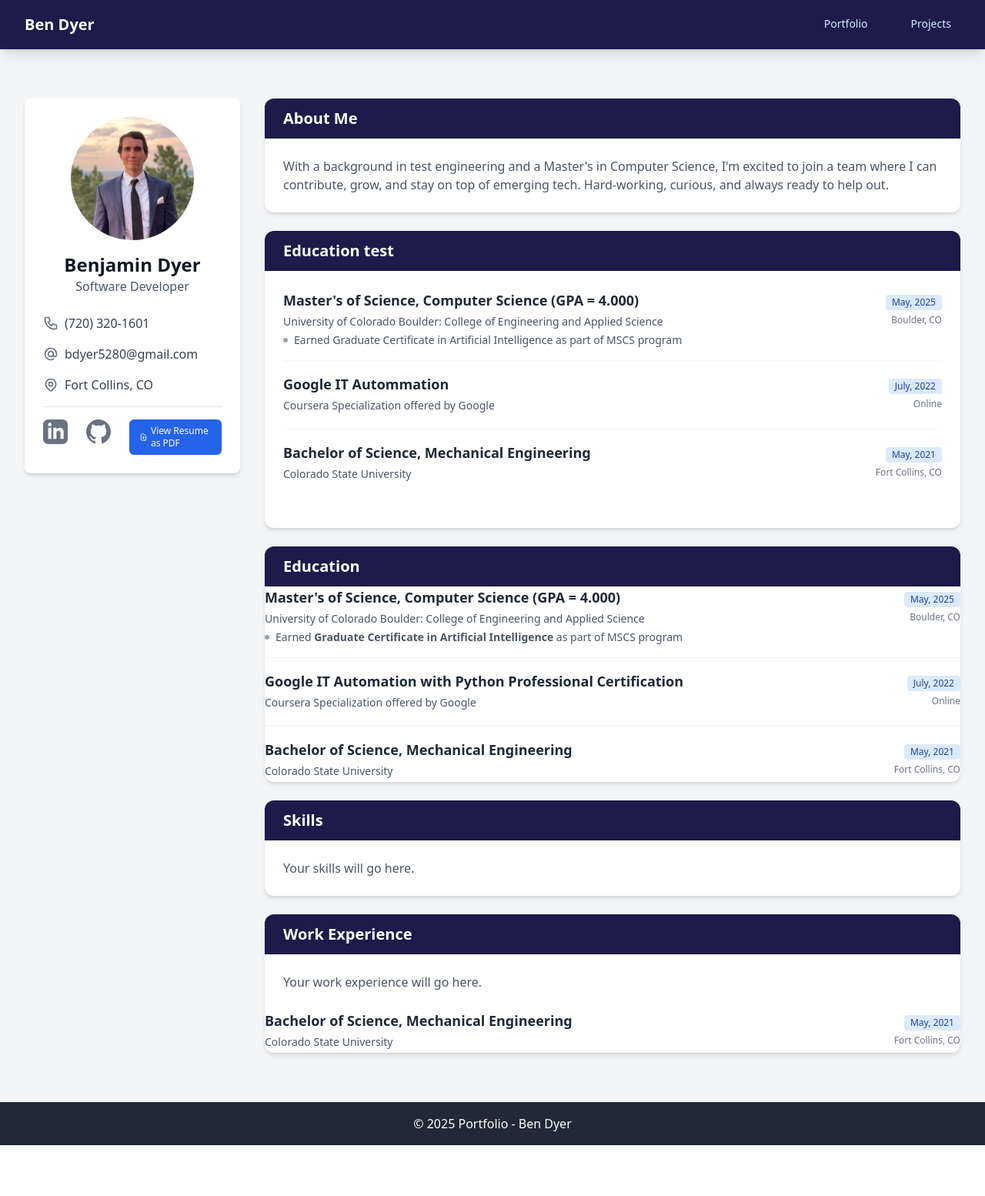
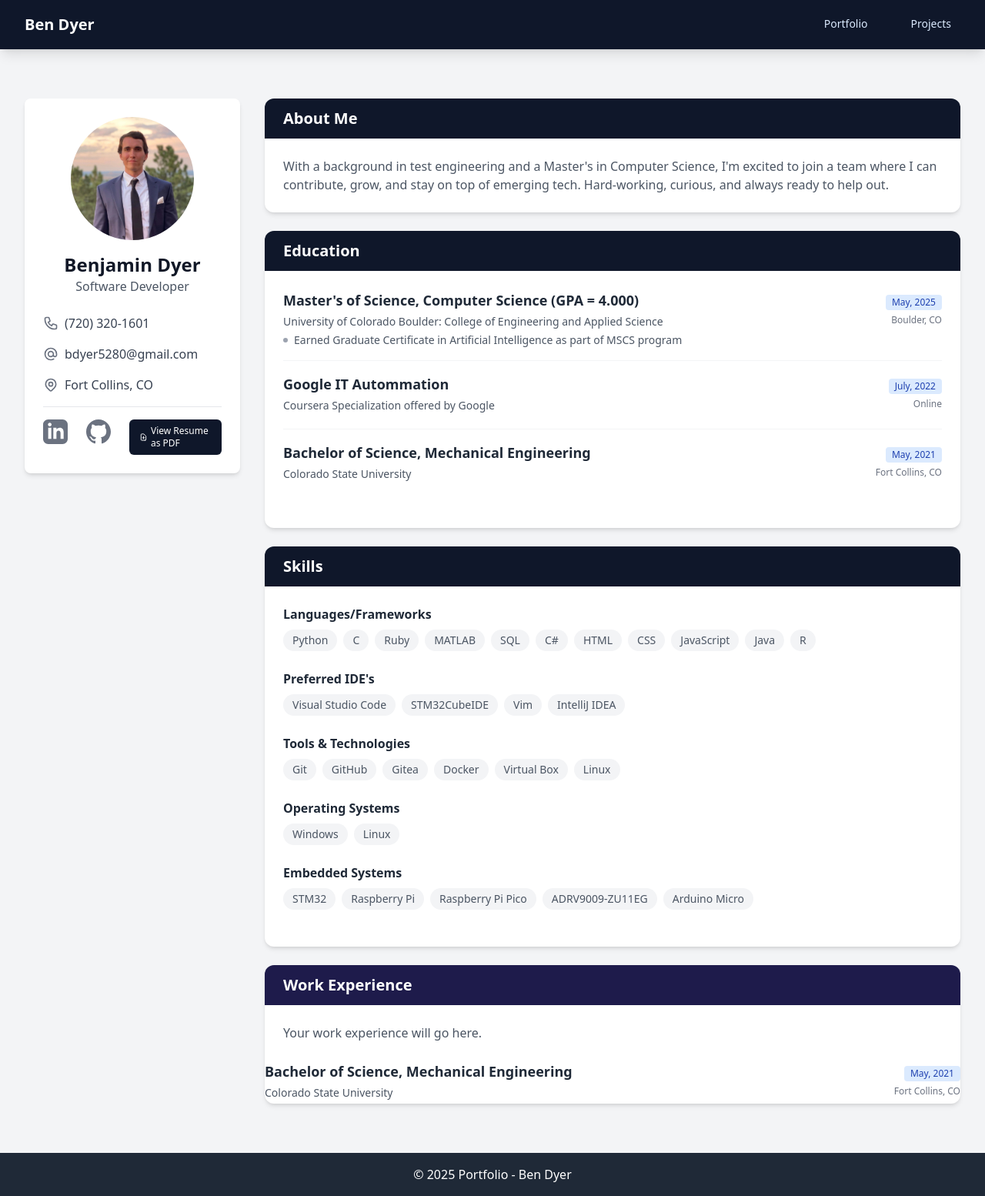
Before and after one commit to b5050d/portfolio, a Flask app: page / in a window 1280 px wide. Shown: the whole page at 77% size. Before the commit the page ends 1488 px from the top, so only its background shows below. Run offline with Flask 3, Linux system fonts and the light colour scheme; some libraries are stand-ins or nearby versions.

Commit message:
implemented skills section

```diff
--- a/app.py
+++ b/app.py
@@ -2,10 +2,11 @@ from flask import Flask, render_template
 
 app = Flask(__name__)
 from home_objects import educations
+from skills import skill_categories
 
 @app.route('/')
 def home():
-    return render_template('home.html', educations=educations)
+    return render_template('home.html', educations=educations, skill_categories=skill_categories)
 
 @app.route('/projects')
 def projects():
--- /dev/null
+++ b/skills.py
@@ -0,0 +1,83 @@
+
+class SkillCategory:
+    """
+    Category to hold skills
+    """
+    def __init__(self, title, skills: list = []):
+        self.title = title
+        self.skills = skills
+
+skill_categories = []
+
+# Category
+skill_categories.append(
+    SkillCategory(
+        title = "Languages/Frameworks",
+        skills = [
+            "Python",
+            "C",
+            "Ruby",
+            "MATLAB",
+            "SQL",
+            "C#",
+            "HTML",
+            "CSS",
+            "JavaScript",
+            "Java",
+            "R",
+        ]
+    )
+)
+
+skill_categories.append(
+    SkillCategory(
+        title = "Preferred IDE's",
+        skills = [
+            "Visual Studio Code",
+            "STM32CubeIDE",
+            "Vim",
+            "IntelliJ IDEA",
+        ]
+    )
+)
+
+skill_categories.append(
+    SkillCategory(
+        title = "Tools & Technologies",
+        skills = [
+            "Git",
+            "GitHub",
+            "Gitea",
+            "Docker",
+            "Virtual Box",
+            "Linux",
+        ]
+    )
+)
+
+skill_categories.append(
+    SkillCategory(
+        title = "Operating Systems",
+        skills = [
+            "Windows",
+            "Linux",
+        ]
+    )
+)
+
+
+skill_categories.append(
+    SkillCategory(
+        title = "Embedded Systems",
+        skills = [
+            "STM32",
+            "Raspberry Pi",
+            "Raspberry Pi Pico",
+            "ADRV9009-ZU11EG",
+            "Arduino Micro",
+        ]
+    )
+)
+# skill_categories.append(SkillCategory("Software Development", []))
+# skill_categories.append(SkillCategory("Testing", []))
+# skill_categories.append(SkillCategory("Other", []))
--- a/templates/base.html
+++ b/templates/base.html
@@ -7,7 +7,7 @@
     <script src="https://cdn.tailwindcss.com"></script>
 </head>
 <body class="bg-gray-100">
-    <header class="bg-indigo-950 shadow-lg">
+    <header class="bg-slate-900 shadow-lg">
         <div class="max-w-7xl mx-auto px-4 sm:px-6 lg:px-8">
             <div class="flex justify-between h-16">
                 <div class="flex items-center">
--- a/templates/home.html
+++ b/templates/home.html
@@ -50,7 +50,7 @@
                                 </svg>
                             </a>
                             <!-- Resume PDF -->
-                            <a href="{{ url_for('static', filename='BDyer_Resume_5_25.pdf') }}" target="_blank" class="inline-flex items-center px-3 py-1.5 border border-transparent text-xs font-medium rounded-md shadow-sm text-white bg-blue-600 hover:bg-indigo-950 focus:outline-none focus:ring-2 focus:ring-offset-2 focus:ring-blue-500 transition-colors">
+                            <a href="{{ url_for('static', filename='BDyer_Resume_5_25.pdf') }}" target="_blank" class="inline-flex items-center px-3 py-1.5 border border-transparent text-xs font-medium rounded-md shadow-sm text-white bg-slate-900 hover:bg-indigo-950 focus:outline-none focus:ring-2 focus:ring-offset-2 focus:ring-blue-500 transition-colors">
                                 <svg class="w-4 h-4 mr-1" fill="none" stroke="currentColor" viewBox="0 0 24 24">
                                     <path stroke-linecap="round" stroke-linejoin="round" stroke-width="2" d="M12 10v6m0 0l-3-3m3 3l3-3m2 8H7a2 2 0 01-2-2V5a2 2 0 012-2h5.586a1 1 0 01.707.293l5.414 5.414a1 1 0 01.293.707V19a2 2 0 01-2 2z"/>
                                 </svg>
@@ -66,7 +66,7 @@
         <div class="md:col-span-3 space-y-6">
             <!-- About Me Section -->
             <div class="bg-white rounded-xl shadow-md overflow-hidden">
-                <div class="bg-indigo-950 px-6 py-3 rounded-t-lg">
+                <div class="bg-slate-900 px-6 py-3 rounded-t-lg">
                     <h2 class="text-xl font-bold text-white">About Me</h2>
                 </div>
                 <div class="p-6">
@@ -75,8 +75,8 @@
             </div>
             <!-- sample eductiona-->
             <div class="bg-white rounded-xl shadow-md overflow-hidden">
-                <div class="bg-indigo-950 px-6 py-3">
-                    <h2 class="text-xl font-bold text-white">Education test</h2>
+                <div class="bg-slate-900 px-6 py-3">
+                    <h2 class="text-xl font-bold text-white">Education</h2>
                 </div>
                 <div class="p-6">
                     {% for education in educations %}
@@ -105,69 +105,25 @@
 
             </div>
 
-            <!-- Education Section -->
-            <div class="bg-white rounded-xl shadow-md overflow-hidden">
-                <div class="bg-indigo-950 px-6 py-3">
-                    <h2 class="text-xl font-bold text-white">Education</h2>
-                </div>
+            <!-- New Skills Section -->
 
-
-                <!-- Education Entry 1 -->
-                <div class="mb-4 pb-4 border-b border-gray-100">
-                    <div class="flex justify-between items-baseline">
-                        <h3 class="text-lg font-semibold text-gray-800">Master's of Science, Computer Science (GPA = 4.000)</h3>
-                        <span class="text-xs bg-blue-100 text-blue-800 px-2 py-0.5 rounded">May, 2025</span>
-                    </div>
-                    <div class="flex justify-between text-sm text-gray-600 mt-1">
-                        <span>University of Colorado Boulder: College of Engineering and Applied Science</span>
-                        <span class="text-xs text-gray-500">Boulder, CO</span>
-                    </div>
-                    <ul class="mt-1 text-sm text-gray-600 space-y-0.5">
-                        <li class="flex items-center">
-                            <span class="w-1.5 h-1.5 bg-gray-400 rounded-full mr-2"></span>
-                            Earned&nbsp;<strong>Graduate Certificate in Artificial Intelligence</strong>&nbsp;as part of MSCS program
-                        </li>
-                    </ul>
-                </div>
-
-                <!-- Education Entry 2 -->
-                <div class="mb-4 pb-4 border-b border-gray-100">
-                    <div class="flex justify-between items-baseline">
-                        <h3 class="text-lg font-semibold text-gray-800">Google IT Automation with Python Professional Certification</h3>
-                        <span class="text-xs bg-blue-100 text-blue-800 px-2 py-0.5 rounded">July, 2022</span>
-                    </div>
-                    <div class="flex justify-between text-sm text-gray-600 mt-1">
-                        <span>Coursera Specialization offered by Google</span>
-                        <span class="text-xs text-gray-500">Online</span>
-                    </div>
-                    <ul class="mt-1 text-sm text-gray-600 space-y-0.5">
-                        <li>
-                        </li>
-                    </ul>
-                </div>
-
-                <!-- Education Entry 3 -->
-                <div>
-                    <div class="flex justify-between items-baseline">
-                        <h3 class="text-lg font-semibold text-gray-800">Bachelor of Science, Mechanical Engineering</h3>
-                        <span class="text-xs bg-blue-100 text-blue-800 px-2 py-0.5 rounded">May, 2021</span>
-                    </div>
-                    <div class="flex justify-between text-sm text-gray-600 mt-1">
-                        <span>Colorado State University</span>
-                        <span class="text-xs text-gray-500">Fort Collins, CO</span>
-                    </div>
-                    <ul class="mt-1 text-sm text-gray-600 space-y-0.5">
-                    </ul>
-                </div>
-            </div>
 
             <!-- Skills Section -->
             <div class="bg-white rounded-xl shadow-md overflow-hidden">
-                <div class="bg-indigo-950 px-6 py-3">
+                <div class="bg-slate-900 px-6 py-3">
                     <h2 class="text-xl font-bold text-white">Skills</h2>
                 </div>
                 <div class="p-6">
-                    <p class="text-gray-600">Your skills will go here.</p>
+                    {% for skill_category in skill_categories %}
+                        <div class="mb-6">
+                            <h3 class="font-bold text-gray-800 mb-2">{{ skill_category.title }}</h3>
+                            <ul class="flex flex-wrap gap-2 text-sm text-gray-600">
+                                {% for skill in skill_category.skills %}
+                                    <li class="bg-gray-100 px-3 py-1 rounded-full">{{ skill }}</li>
+                                {% endfor %}
+                            </ul>
+                        </div>
+                    {% endfor %}
                 </div>
             </div>
 
```
